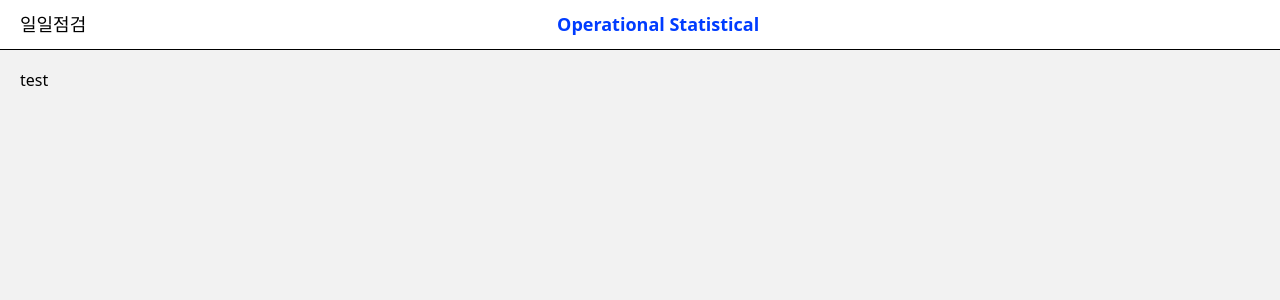
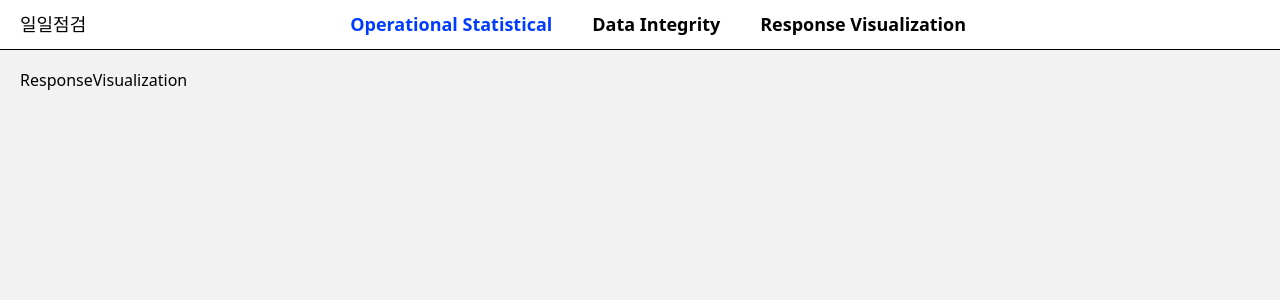
Before and after one commit to hanjunehee0/it-service-front-test-daily-check-main, a React (Vite) app: page / in a window 1280 px wide. Shown: the top 300 px of the page. Built offline with nearby package versions, Linux system fonts and the light colour scheme; some icons are missing.

Commit message:
feat: #3 헤더 컴포넌트 작업 -layout 에 header 컴포넌트 적용 - header-component 작업 - header의 title, util, nav 컴포넌트 작업

```diff
--- /dev/null
+++ b/src/pages/data-integrity/data-integrity.tsx
@@ -0,0 +1,3 @@
+export const DataIntegrity = () => {
+    return <div>DataIntegrity</div>
+}
--- a/src/pages/dummy-page/dummy-page.tsx
+++ /dev/null
@@ -1,3 +0,0 @@
-export const DummyPage = () => {
-    return <div>test</div>
-}
--- /dev/null
+++ b/src/pages/operational-statistical/optional-statistical.tsx
@@ -0,0 +1,3 @@
+export const OperationalStatistical = () => {
+    return <div>ResponseVisualization</div>
+}
--- /dev/null
+++ b/src/pages/response-visualization/response-visualization.tsx
@@ -0,0 +1,3 @@
+export const ResponseVisualization = () => {
+    return <div>ResponseVisualization</div>
+}
--- a/src/router.tsx
+++ b/src/router.tsx
@@ -1,7 +1,9 @@
 import { RouteObject, createBrowserRouter } from 'react-router'
 
 import { MainLayout } from '@/layouts/main-layout.tsx'
-import { DummyPage } from '@/pages/dummy-page/dummy-page.tsx'
+import { DataIntegrity } from '@/pages/data-integrity/data-integrity.tsx'
+import { OperationalStatistical } from '@/pages/operational-statistical/optional-statistical.tsx'
+import { ResponseVisualization } from '@/pages/response-visualization/response-visualization.tsx'
 
 const routes: RouteObject[] = [
     {
@@ -10,7 +12,17 @@ const routes: RouteObject[] = [
             {
                 path: '/',
                 handle: { crumb: 'OperationalStatistical Page', title: 'Operational Statistical' },
-                element: <DummyPage />,
+                element: <OperationalStatistical />,
+            },
+            {
+                path: '/DI',
+                handle: { crumb: 'DataIntegrity', title: 'Data Integrity' },
+                element: <DataIntegrity />,
+            },
+            {
+                path: '/RV',
+                handle: { crumb: 'ResponseVisualization Page', title: 'Response Visualization' },
+                element: <ResponseVisualization />,
             },
         ],
     },
```
